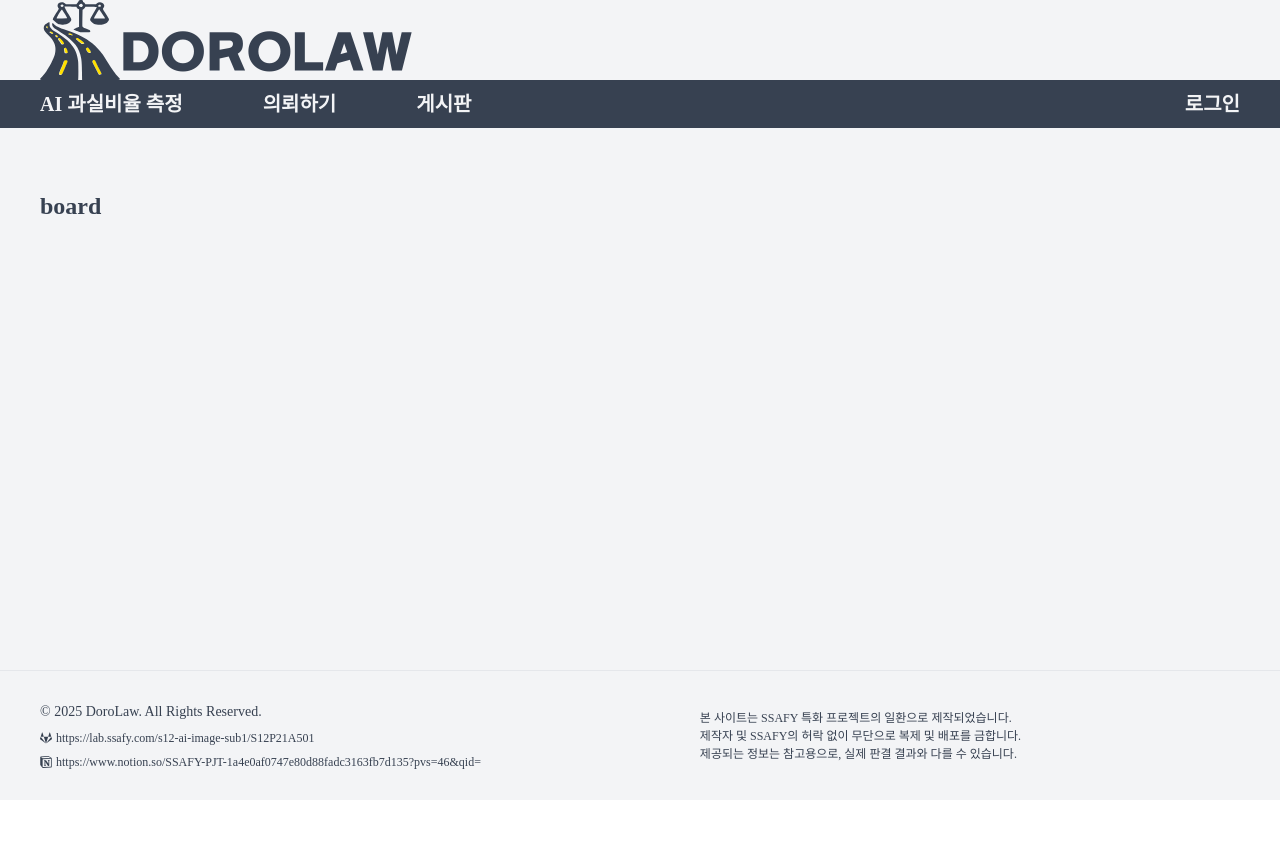
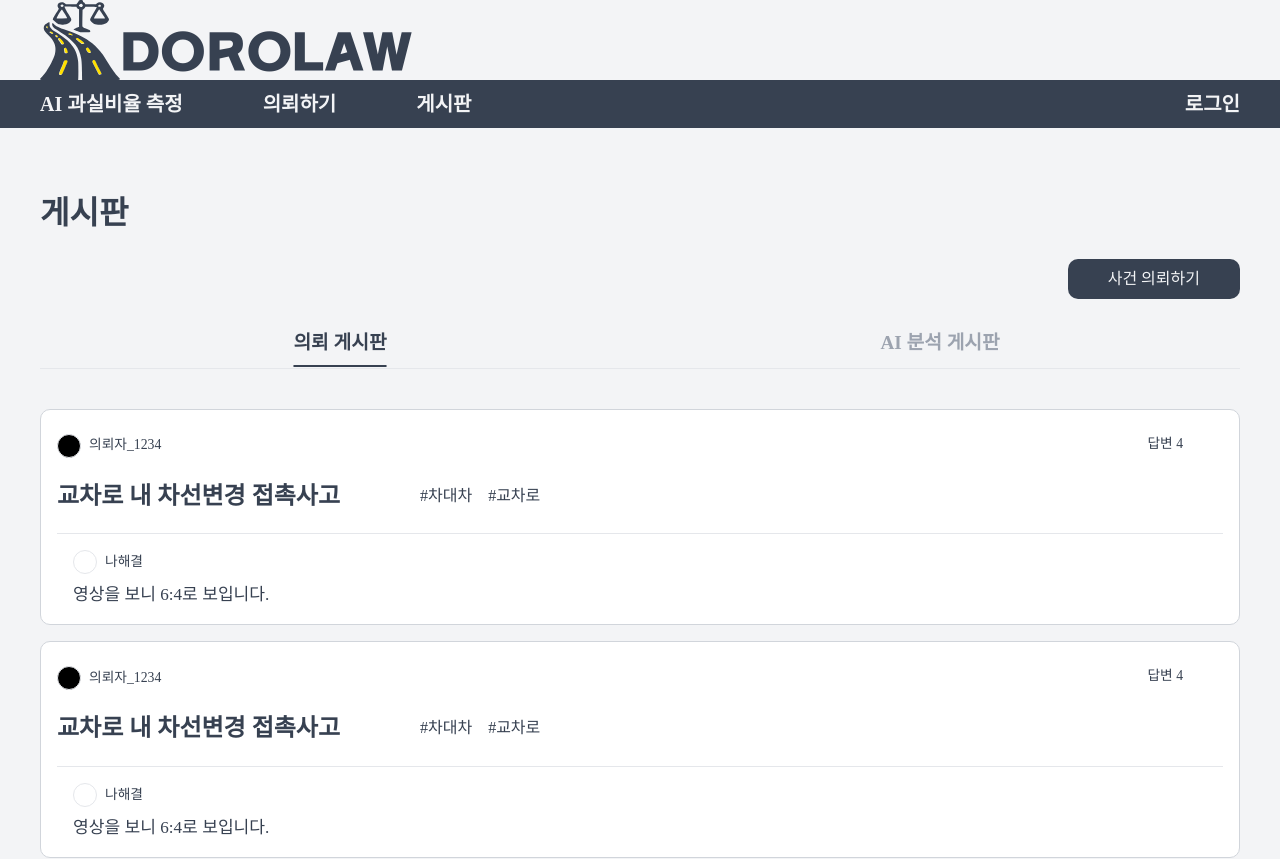
Before and after one commit to SSAFY-Dorolaw/Dorolaw, a React (Vite) app in the folder frontend/: page /board in a window 1280 px wide. Shown: the top 859 px of the page. Before the commit the page ends 801 px from the top, so only its background shows below. Built offline with nearby package versions, Linux system fonts and the light colour scheme; a web font is replaced by a local one.

Commit message:
feat: 게시판페이지 UI 추가
- 의뢰 게시판과 AI 분석 게시판 탭으로 분리
- 게시판 탭에 따라 작성 버튼 클릭 시 이동하는 경로와 버튼 내 텍스트 분기
- 답변 목록 interface 정의

S12P21A501-99

```diff
--- /dev/null
+++ b/frontend/src/features/board/ArticleItem.tsx
@@ -0,0 +1,60 @@
+interface ArticleItemProps {
+  writer: string;
+  title: string;
+  tag1: string;
+  tag2: string;
+  answercount: number;
+  recentanswer: string;
+  lawyer: string;
+  onClick?: () => void;
+}
+
+function ArticleItem({
+  writer,
+  title,
+  tag1,
+  tag2,
+  answercount,
+  recentanswer,
+  lawyer,
+  onClick,
+}: ArticleItemProps) {
+  return (
+    <div
+      className="cursor-pointer rounded-[10px] border border-p2 bg-white p-4"
+      onClick={onClick}
+    >
+      <div className="mt-2">
+        <div className="flex justify-between">
+          <div className="flex items-center gap-2">
+            <div className="border-grey size-[24px] rounded-full border bg-black"></div>
+            <p className="typo-body-small">{writer}</p>
+          </div>
+          <div className="mx-10">
+            <p className="typo-body-small">답변 {answercount}</p>
+          </div>
+        </div>
+        <div className="flex items-center gap-10">
+          <h2>{title}</h2>
+          <div className="mx-10 flex gap-4">
+            <p>{tag1}</p>
+            <p>{tag2}</p>
+          </div>
+        </div>
+      </div>
+      <hr />
+      <div>
+        <div className="px-4 pt-4">
+          <div className="flex items-center gap-2">
+            <div className="border-grey size-[24px] rounded-full border bg-white"></div>
+            <p className="typo-body-small">{lawyer}</p>
+          </div>
+          <div className="mt-2">
+            <p className="typo-body">{recentanswer}</p>
+          </div>
+        </div>
+      </div>
+    </div>
+  );
+}
+export default ArticleItem;
--- /dev/null
+++ b/frontend/src/features/board/ArticleList.tsx
@@ -0,0 +1,79 @@
+import ArticleItem from '@/features/board/ArticleItem';
+import { useNavigate } from 'react-router-dom';
+
+interface article {
+  id: number;
+  writer: string;
+  title: string;
+  tag1: string;
+  tag2: string;
+  answercount: number;
+  recentanswer: string;
+  lawyer: string;
+}
+
+function ArticleList() {
+  const navigate = useNavigate();
+  const articleList: article[] = [
+    {
+      id: 1,
+      writer: '의뢰자_1234',
+      title: '교차로 내 차선변경 접촉사고',
+      tag1: '#차대차',
+      tag2: '#교차로',
+      answercount: 4,
+      recentanswer: '영상을 보니 6:4로 보입니다.',
+      lawyer: '나해결',
+    },
+    {
+      id: 2,
+      writer: '의뢰자_1234',
+      title: '교차로 내 차선변경 접촉사고',
+      tag1: '#차대차',
+      tag2: '#교차로',
+      answercount: 4,
+      recentanswer: '영상을 보니 6:4로 보입니다.',
+      lawyer: '나해결',
+    },
+    {
+      id: 3,
+      writer: '의뢰자_1234',
+      title: '교차로 내 차선변경 접촉사고',
+      tag1: '#차대차',
+      tag2: '#교차로',
+      answercount: 4,
+      recentanswer: '영상을 보니 6:4로 보입니다.',
+      lawyer: '나해결',
+    },
+    {
+      id: 4,
+      writer: '의뢰자_1234',
+      title: '교차로 내 차선변경 접촉사고',
+      tag1: '#차대차',
+      tag2: '#교차로',
+      answercount: 4,
+      recentanswer: '영상을 보니 6:4로 보입니다.',
+      lawyer: '나해결',
+    },
+  ];
+
+  return (
+    <div className="mt-10 space-y-4">
+      {articleList.map((article) => (
+        <ArticleItem
+          key={article.id}
+          writer={article.writer}
+          title={article.title}
+          tag1={article.tag1}
+          tag2={article.tag2}
+          answercount={article.answercount}
+          recentanswer={article.recentanswer}
+          lawyer={article.lawyer}
+          onClick={() => void navigate('/consultation/detail')}
+        />
+      ))}
+    </div>
+  );
+}
+
+export default ArticleList;
--- /dev/null
+++ b/frontend/src/features/board/CreateArticleButton.tsx
@@ -0,0 +1,21 @@
+import { useNavigate } from 'react-router-dom';
+
+interface CreateArticleButtonProps {
+  isConsultTab: boolean;
+}
+
+function CreateArticleButton({ isConsultTab }: CreateArticleButtonProps) {
+  const navigate = useNavigate();
+  return (
+    <button
+      className="typo-button self-end rounded-[10px] bg-p5 px-10 py-2 text-p1"
+      onClick={() =>
+        void navigate(`/${isConsultTab ? 'consultation' : 'upload'}`)
+      }
+    >
+      {isConsultTab ? '사건 의뢰하기' : '과실 분석하기'}
+    </button>
+  );
+}
+
+export default CreateArticleButton;
--- a/frontend/src/pages/board/Board.tsx
+++ b/frontend/src/pages/board/Board.tsx
@@ -1,7 +1,66 @@
+import ArticleList from '@/features/board/ArticleList';
+import CreateArticleButton from '@/features/board/CreateArticleButton';
+import { useState } from 'react';
+import { IoChevronBack, IoChevronForward } from 'react-icons/io5';
+import { useNavigate } from 'react-router-dom';
+
 const Board = () => {
+  const [isConsultTab, setIsConsultTab] = useState<boolean>(true);
+  const navigate = useNavigate();
   return (
-    <div>
-      <h2>board</h2>
+    <div className="flex max-w-[1200px] flex-col gap-4 xl:w-[1200px]">
+      <header>
+        <div className="flex flex-col">
+          <h1>게시판</h1>
+          <CreateArticleButton isConsultTab={isConsultTab} />
+        </div>
+      </header>
+      <main>
+        <nav>
+          <div className="max-h-full">
+            <header className="flex w-full rounded-t-[10px]">
+              <div
+                className="w-full rounded-t-[10px] text-center"
+                onClick={() => setIsConsultTab(true)}
+              >
+                <h3
+                  className={`${isConsultTab ? 'underline decoration-2 underline-offset-[calc(0.75em+2px)]' : 'text-p3'}`}
+                >
+                  의뢰 게시판
+                </h3>
+                <hr />
+              </div>
+              <div
+                className="w-full rounded-t-[10px] text-center"
+                onClick={() => setIsConsultTab(false)}
+              >
+                <h3
+                  className={`${isConsultTab ? 'text-p3' : 'underline decoration-2 underline-offset-[calc(0.75em+2px)]'}`}
+                >
+                  AI 분석 게시판
+                </h3>
+                <hr />
+              </div>
+            </header>
+            <ArticleList />
+          </div>
+        </nav>
+      </main>
+      <nav>
+        <div className="mx-auto my-10 flex items-center justify-center gap-4">
+          <IoChevronBack size={12} />
+          <p>1</p>
+          <p>2</p>
+          <p>3</p>
+          <p>4</p>
+          <p>5</p>
+          <p>6</p>
+          <p>7</p>
+          <p>8</p>
+          <p>9</p>
+          <IoChevronForward size={12} />
+        </div>
+      </nav>
     </div>
   );
 };
```
